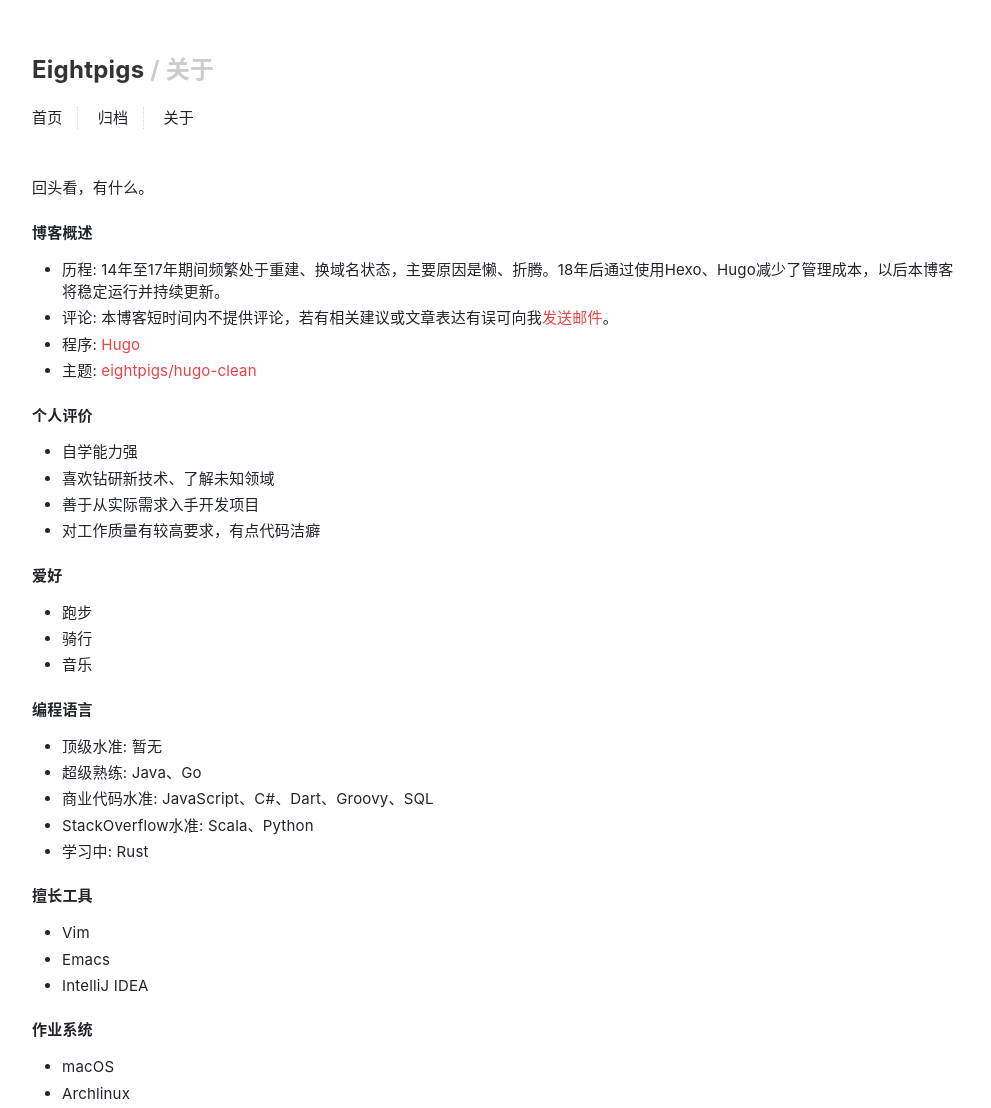
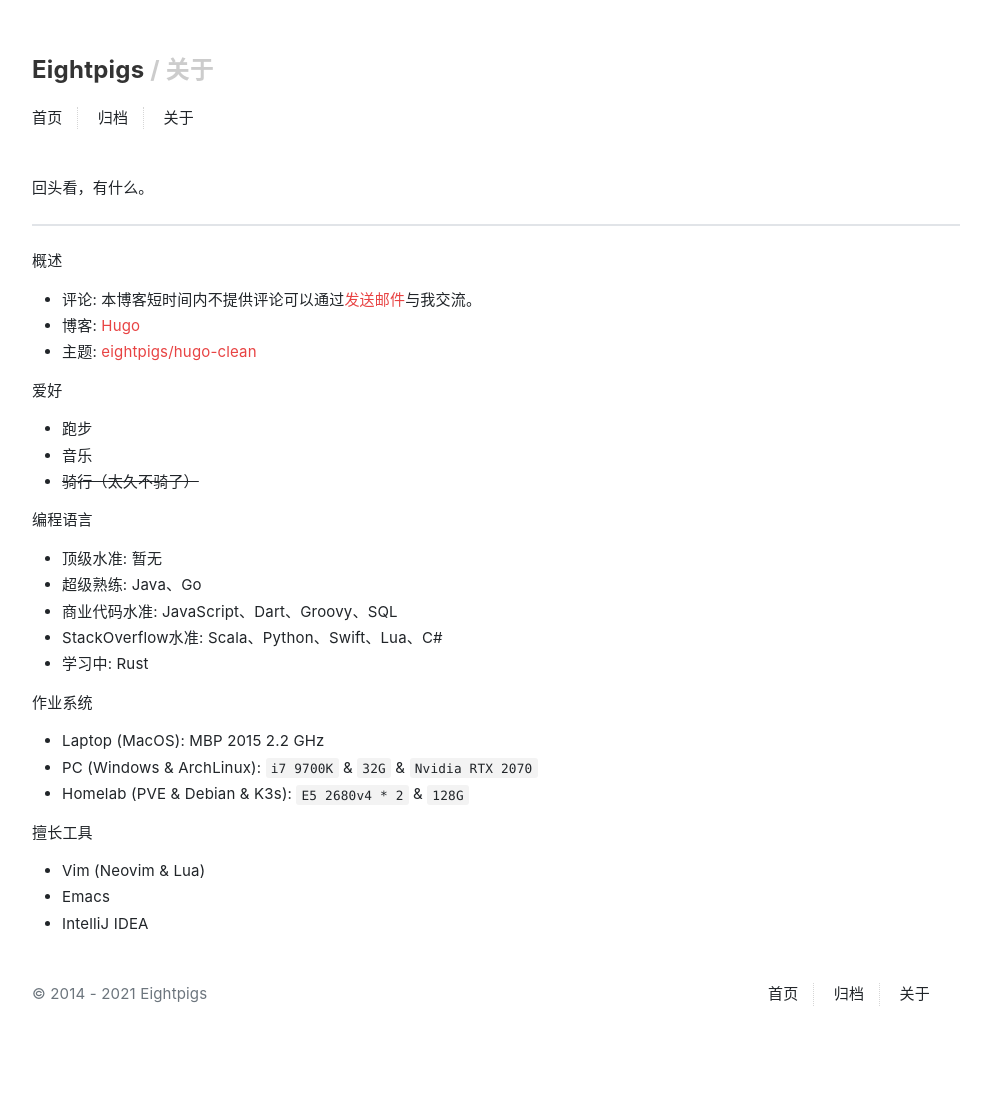
Before and after one commit to eightpigs/eightpigs.github.io, a plain HTML site: page pages/about/index.html in a window 1280 px wide. Shown: the top 1108 px of the page, without its empty margins (144-1135 px from the left). After the commit the page ends 1070 px from the top, so only its background shows below. Drawn offline with Linux system fonts and the light colour scheme.

Commit message:
[其他] 更新关于页面描述

```diff
--- a/css/github-markdown.css
+++ b/css/github-markdown.css
@@ -4,7 +4,6 @@
 }
 
 .markdown-body {
-  /* text-align: justify; */
   word-wrap: break-word;
 }
 
--- a/index.xml
+++ b/index.xml
@@ -85,7 +85,7 @@
       <pubDate>Thu, 28 Feb 2019 20:52:00 +0800</pubDate>
 
       <guid>https://eightpigs.io/pages/about/</guid>
-      <description>回头看，有什么。 博客概述 历程: 14年至17年期间频繁处于重建、换域名状态，主要原因是懒、折腾。18年后通过使用Hexo、Hugo减少了管理成</description>
+      <description>回头看，有什么。 概述 评论: 本博客短时间内不提供评论可以通过发送邮件与我交流。 博客: Hugo 主题: eightpigs/hugo-clean 爱好 跑步 音乐 骑行（太久不骑了） 编程语言 顶级水准:</description>
     </item>
 
     <item>
--- a/pages/about/index.html
+++ b/pages/about/index.html
@@ -11,8 +11,8 @@
   <link rel="stylesheet" href="/css/list.css?t=1464395400000"><title>关于 - Eightpigs</title>
   <meta property="og:title" content="关于 - Eightpigs" />
   <meta property="og:type" content="article" />
-  <meta property="og:description" content="回头看，有什么。 博客概述 历程: 14年至17年期间频繁处于重建、换域名状态，主要原因是懒、折腾。18年后通过使用Hexo、Hugo减少了管理成" />
-  <meta name="description" content="回头看，有什么。 博客概述 历程: 14年至17年期间频繁处于重建、换域名状态，主要原因是懒、折腾。18年后通过使用Hexo、Hugo减少了管理成" />
+  <meta property="og:description" content="回头看，有什么。 概述 评论: 本博客短时间内不提供评论可以通过发送邮件与我交流。 博客: Hugo 主题: eightpigs/hugo-clean 爱好 跑步 音乐 骑行（太久不骑了） 编程语言 顶级水准:" />
+  <meta name="description" content="回头看，有什么。 概述 评论: 本博客短时间内不提供评论可以通过发送邮件与我交流。 博客: Hugo 主题: eightpigs/hugo-clean 爱好 跑步 音乐 骑行（太久不骑了） 编程语言 顶级水准:" />
   <meta name="keywords" content="IT,Java,Go,Web,Programmer,Algorithm,Runner" />
 
   <link rel="stylesheet" href="/css/post.css?t=1464395400000">
@@ -51,44 +51,38 @@
 
 <div class="content markdown-body">
 <p>回头看，有什么。</p>
-<h4 id="博客概述">博客概述</h4>
+<hr>
+<p><strong>概述</strong></p>
 <ul>
-<li>历程: 14年至17年期间频繁处于重建、换域名状态，主要原因是懒、折腾。18年后通过使用Hexo、Hugo减少了管理成本，以后本博客将稳定运行并持续更新。</li>
-<li>评论: 本博客短时间内不提供评论，若有相关建议或文章表达有误可向我<a href="mailto:eightpigs@outlook.com">发送邮件</a>。</li>
-<li>程序: <a href="https://github.com/gohugoio/hugo">Hugo</a></li>
+<li>评论: 本博客短时间内不提供评论可以通过<a href="mailto:eightpigs@outlook.com">发送邮件</a>与我交流。</li>
+<li>博客: <a href="https://github.com/gohugoio/hugo">Hugo</a></li>
 <li>主题: <a href="https://github.com/eightpigs/hugo-clean">eightpigs/hugo-clean</a></li>
 </ul>
-<h4 id="个人评价">个人评价</h4>
-<ul>
-<li>自学能力强</li>
-<li>喜欢钻研新技术、了解未知领域</li>
-<li>善于从实际需求入手开发项目</li>
-<li>对工作质量有较高要求，有点代码洁癖</li>
-</ul>
-<h4 id="爱好">爱好</h4>
+<p><strong>爱好</strong></p>
 <ul>
 <li>跑步</li>
-<li>骑行</li>
 <li>音乐</li>
+<li><del>骑行（太久不骑了）</del></li>
 </ul>
-<h4 id="编程语言">编程语言</h4>
+<p><strong>编程语言</strong></p>
 <ul>
 <li>顶级水准: 暂无</li>
 <li>超级熟练: Java、Go</li>
-<li>商业代码水准: JavaScript、C#、Dart、Groovy、SQL</li>
-<li>StackOverflow水准: Scala、Python</li>
+<li>商业代码水准: JavaScript、Dart、Groovy、SQL</li>
+<li>StackOverflow水准: Scala、Python、Swift、Lua、C#</li>
 <li>学习中: Rust</li>
 </ul>
-<h4 id="擅长工具">擅长工具</h4>
+<p><strong>作业系统</strong></p>
 <ul>
-<li>Vim</li>
+<li>Laptop (MacOS): MBP 2015 2.2 GHz</li>
+<li>PC (Windows &amp; ArchLinux): <code>i7 9700K</code> &amp; <code>32G</code> &amp; <code>Nvidia RTX 2070</code></li>
+<li>Homelab (PVE &amp; Debian &amp; K3s): <code>E5 2680v4 * 2</code> &amp; <code>128G</code></li>
+</ul>
+<p><strong>擅长工具</strong></p>
+<ul>
+<li>Vim (Neovim &amp; Lua)</li>
 <li>Emacs</li>
 <li>IntelliJ IDEA</li>
-</ul>
-<h4 id="作业系统">作业系统</h4>
-<ul>
-<li>macOS</li>
-<li>Archlinux</li>
 </ul>
 
 </div>
--- a/pages/index.xml
+++ b/pages/index.xml
@@ -13,7 +13,7 @@
       <pubDate>Thu, 28 Feb 2019 20:52:00 +0800</pubDate>
 
       <guid>https://eightpigs.io/pages/about/</guid>
-      <description>回头看，有什么。 博客概述 历程: 14年至17年期间频繁处于重建、换域名状态，主要原因是懒、折腾。18年后通过使用Hexo、Hugo减少了管理成</description>
+      <description>回头看，有什么。 概述 评论: 本博客短时间内不提供评论可以通过发送邮件与我交流。 博客: Hugo 主题: eightpigs/hugo-clean 爱好 跑步 音乐 骑行（太久不骑了） 编程语言 顶级水准:</description>
     </item>
 
   </channel>
```
